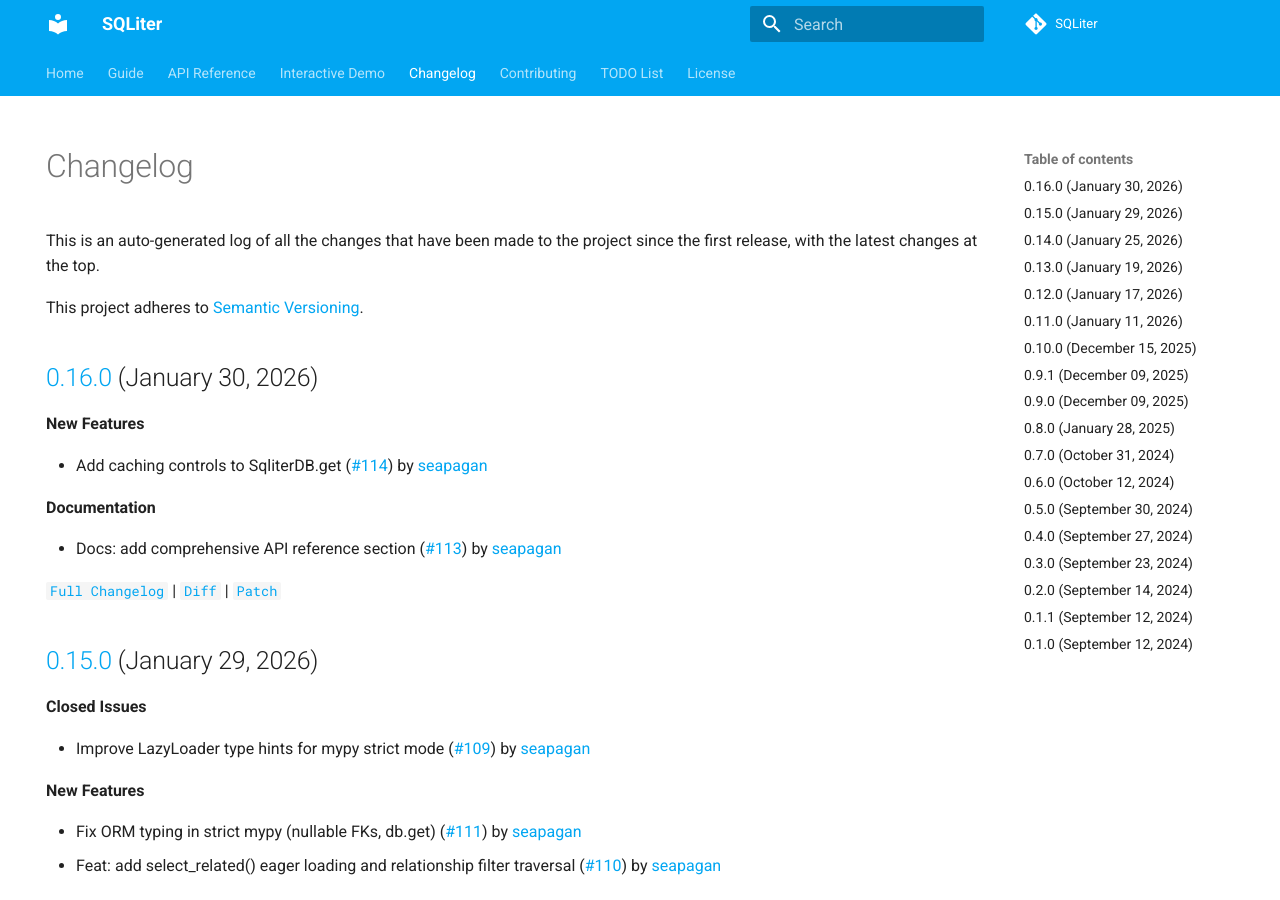
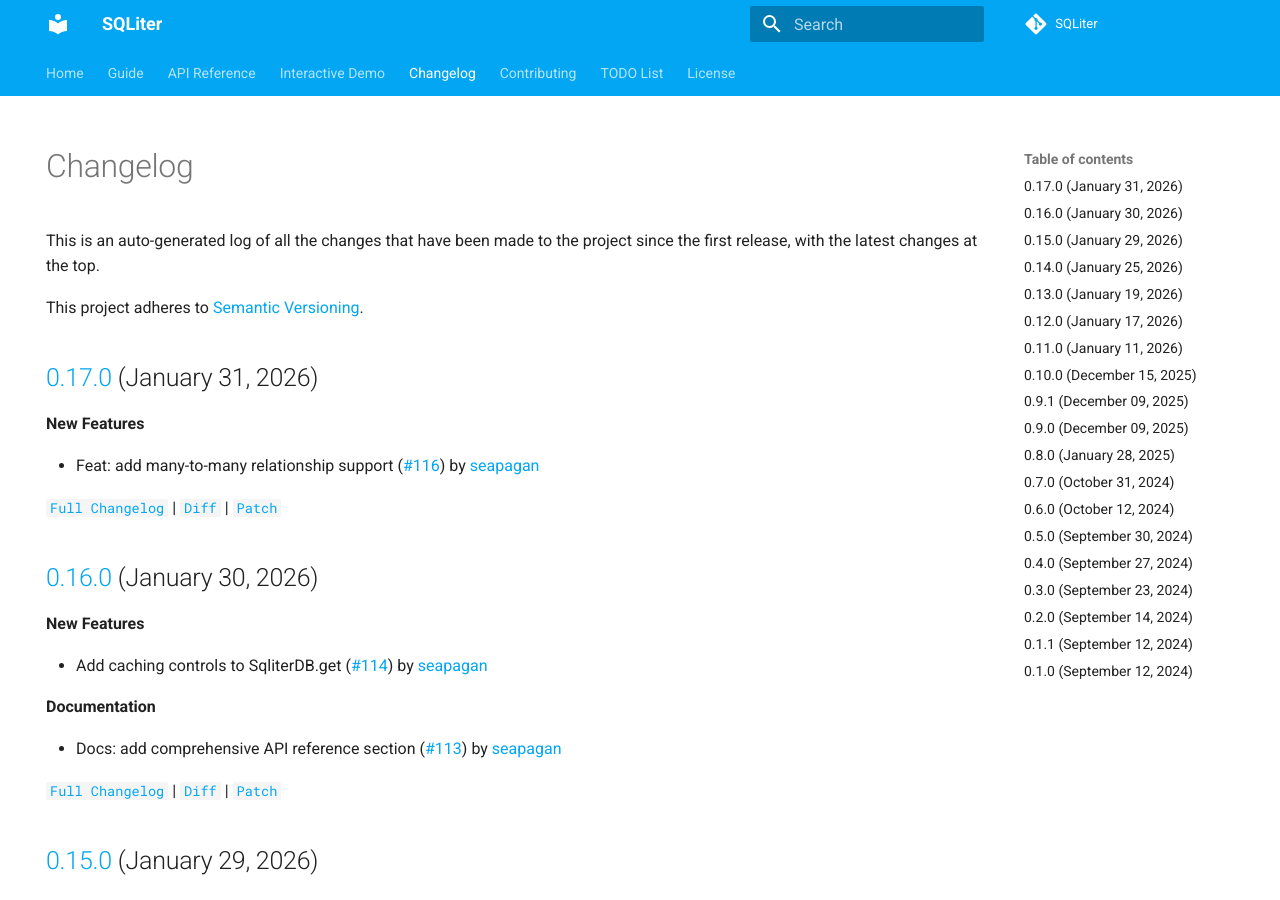
Before and after one commit to seapagan/sqliter-py, an MkDocs documentation site: the page built from docs/changelog/index.md, in a window 1280 px wide and 900 px high. Built offline with MkDocs 1.6.1 and Material for MkDocs 9.7.7, drawn with Linux system fonts in a browser that asks for light colours; plug-ins that fetch from the network failed and are left out; comment, search, counter and statistics services are not loaded.

Commit message:
prep for 0.17.0 release
Signed-off-by: Grant Ramsay <seapagan@gmail.com>

```diff
--- a/CHANGELOG.md
+++ b/CHANGELOG.md
@@ -4,6 +4,14 @@
 project since the first release, with the latest changes at the top.
 
 This project adheres to [Semantic Versioning](https://semver.org/spec/v2.0.0.html).
+
+## [0.17.0](https://github.com/seapagan/sqliter-py/releases/tag/0.17.0) (January 31, 2026)
+
+**New Features**
+
+- Feat: add many-to-many relationship support ([#116](https://github.com/seapagan/sqliter-py/pull/116)) by [seapagan](https://github.com/seapagan)
+
+[`Full Changelog`](https://github.com/seapagan/sqliter-py/compare/0.16.0...0.17.0) | [`Diff`](https://github.com/seapagan/sqliter-py/compare/0.16.0...0.17.0.diff) | [`Patch`](https://github.com/seapagan/sqliter-py/compare/0.16.0...0.17.0.patch)
 
 ## [0.16.0](https://github.com/seapagan/sqliter-py/releases/tag/0.16.0) (January 30, 2026)
 
--- a/pyproject.toml
+++ b/pyproject.toml
@@ -3,7 +3,7 @@
 
 [project]
 name = "sqliter-py"
-version = "0.16.0"
+version = "0.17.0"
 description = "Interact with SQLite databases using Python and Pydantic"
 readme = "README.md"
 requires-python = ">=3.9"
```
Also changed, not shown: SECURITY.md (+1 -1 lines), 1 other file.
